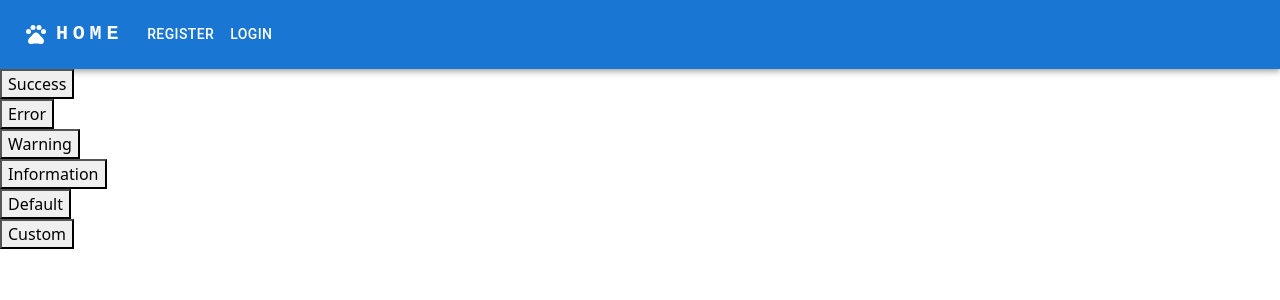
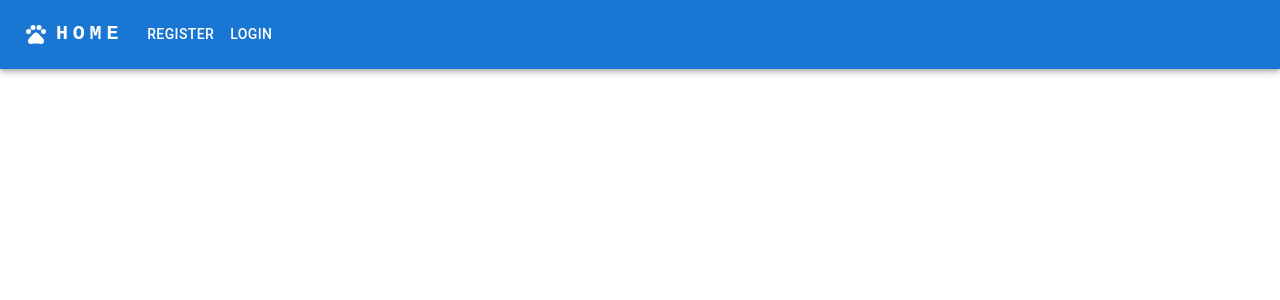
Before and after one commit to LionelDiot/Front-ProjetImmo, a React (Create React App) app: page /KitUI/notify in a window 1280 px wide. Shown: the top 300 px of the page. Built offline with nearby package versions, Linux system fonts and the light colour scheme.

Commit message:
ajout toasts

```diff
--- a/src/Components/KitUI/notify.jsx
+++ b/src/Components/KitUI/notify.jsx
@@ -1,21 +1,31 @@
 import React from 'react';
 import { ToastContainer, toast } from 'react-toastify';
 import 'react-toastify/dist/ReactToastify.css';
-
-
-const Notify = () => {
 
 const showToastSuccess = () => {
     toast.success('Success Notification !', {
         position: toast.POSITION.TOP_RIGHT
     })
 };
+
+const showToastSuccessLogin = () => {
+    toast.success('Sign up ok!', {
+        position: toast.POSITION.TOP_RIGHT
+    })
+};
+
 const showToastError = () => {
     toast.error('Error Notification !', {
         position: toast.POSITION.TOP_CENTER
     });
+};
 
+const showToastErrorLogin = () => {
+    toast.error('Identifiants invalides !', {
+        position: toast.POSITION.TOP_RIGHT
+    });
 };
+
 const showToastWarning = () => {
     toast.warning('Warning Notification !', {
         position: toast.POSITION.TOP_LEFT
@@ -40,30 +50,40 @@ const Notify = () => {
     });;
 };
 
+const Notify = () => {
+
     return (
         <>
             <div>
-                <button onClick={showToastSuccess}>Success</button>
+                <button onClick={showToastSuccess} className="hidden-button">Success</button>
                 <ToastContainer />
             </div>
             <div>
-                <button onClick={showToastError}>Error</button>
+                <button onClick={showToastSuccessLogin} className="hidden-button">Success</button>
                 <ToastContainer />
             </div>
             <div>
-                <button onClick={showToastWarning}>Warning</button>
+                <button onClick={showToastErrorLogin} className="hidden-button">Error</button>
                 <ToastContainer />
             </div>
             <div>
-                <button onClick={showToastInformation}>Information</button>
+                <button onClick={showToastError} className="hidden-button">Error</button>
                 <ToastContainer />
             </div>
             <div>
-                <button onClick={showToastDefault}>Default</button>
+                <button onClick={showToastWarning} className="hidden-button">Warning</button>
                 <ToastContainer />
             </div>
             <div>
-                <button onClick={showToastCustom}>Custom</button>
+                <button onClick={showToastInformation} className="hidden-button">Information</button>
+                <ToastContainer />
+            </div>
+            <div>
+                <button onClick={showToastDefault} className="hidden-button">Default</button>
+                <ToastContainer />
+            </div>
+            <div>
+                <button onClick={showToastCustom} className="hidden-button">Custom</button>
                 <ToastContainer />
             </div>
         </>
@@ -71,3 +91,4 @@ const Notify = () => {
 };
 
 export default Notify;
+export { showToastSuccessLogin, showToastErrorLogin }
--- a/src/Components/LogIn/index.jsx
+++ b/src/Components/LogIn/index.jsx
@@ -15,6 +15,7 @@ import { createTheme, ThemeProvider } from "@mui/material/styles";
 import { useSetAtom } from "jotai";
 import { currentUserAtom } from "../../Atoms/currentuser";
 import { UserIdAtom } from "../../Atoms/userid";
+import { showToastSuccessLogin, showToastErrorLogin } from "../KitUI/notify";
 
 function Copyright(props) {
   return (
@@ -65,8 +66,9 @@ export default function SignIn() {
         console.log(responseData.user.id);
         setId(responseData.user.id);
         setUser(response.headers.get("Authorization"));
+        showToastSuccessLogin()
       } else {
-        // Handle invalid credentials
+        showToastErrorLogin()
       }
     } catch (error) {
       // Handle error
@@ -126,6 +128,7 @@ export default function SignIn() {
               fullWidth
               variant="contained"
               sx={{ mt: 3, mb: 2 }}
+            // onClick={showToastSuccessLogin}
             >
               Sign In
             </Button>
--- a/src/Styles/style.scss
+++ b/src/Styles/style.scss
@@ -17,3 +17,7 @@ img,
 video {
   filter: grayscale(var(--image-grayscale)) opacity(var(--image-opacity));
 }
+
+.hidden-button {
+  display: none;
+}
--- a/src/index.jsx
+++ b/src/index.jsx
@@ -1,9 +1,11 @@
 import React from "react";
 import ReactDOM from "react-dom/client";
 import App from "./app";
+import Notify from "./Components/KitUI/notify";
 
 ReactDOM.createRoot(document.getElementById("root")).render(
   <React.StrictMode>
-      <App />
+    <Notify />
+    <App />
   </React.StrictMode>
 );
```
Lines whose indentation alone changed are shown as unchanged.
